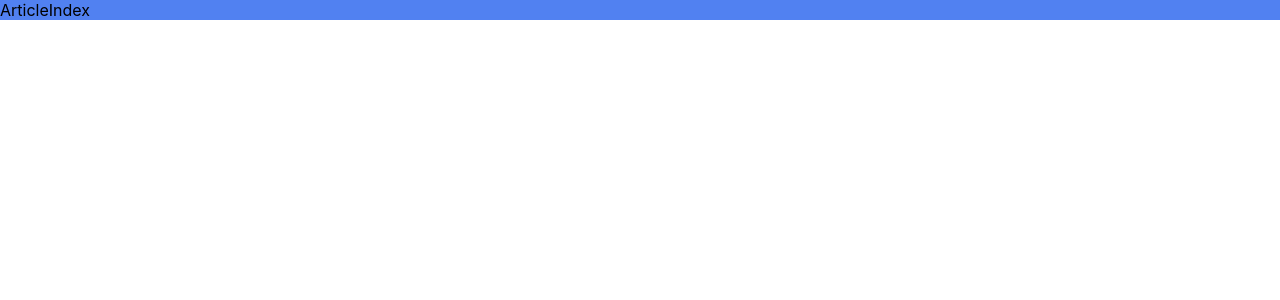
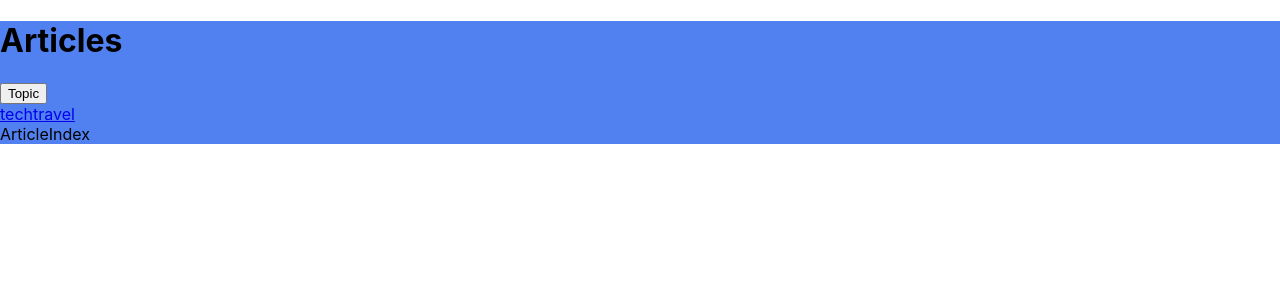
Before and after one commit to LukaszKolodziejski/XXXL_Global-News-1, a React (Create React App) app: page / in a window 1280 px wide. Shown: the top 300 px of the page. Built offline with nearby package versions, Linux system fonts and the light colour scheme.

Commit message:
simple structure Filters

```diff
--- /dev/null
+++ b/src/components/Navigation/Filters/Filters.js
@@ -0,0 +1,35 @@
+import React, { Component } from "react";
+
+class Filters extends Component {
+  state = {
+    dropdown: [
+      {
+        name: "Topic",
+        kindOf: ["tech", "travel", "politics", "sports"],
+      },
+      {
+        name: "Sort By",
+        kindOf: ["popularity", "publishedAt"],
+      },
+      {
+        name: "Dates",
+        kindOf: ["this month", "this week", "today"],
+      },
+    ],
+  };
+  render() {
+    const { dropdown } = this.state;
+
+    return (
+      <div class="dropdown">
+        <button class="dropbtn">{dropdown[0].name}</button>
+        <div class="dropdown-content">
+          <a href="#">{dropdown[0].kindOf[0]}</a>
+          <a href="#">{dropdown[0].kindOf[1]}</a>
+        </div>
+      </div>
+    );
+  }
+}
+
+export default Filters;
--- a/src/containers/ArticlesIndex/ArticlesIndex.js
+++ b/src/containers/ArticlesIndex/ArticlesIndex.js
@@ -1,9 +1,16 @@
-import React, { Component } from "react";
+import React, { Component, Fragment } from "react";
 
+import Filters from "../../components/Navigation/Filters/Filters";
 class ArticleIndex extends Component {
   state = {};
   render() {
-    return <div>ArticleIndex</div>;
+    return (
+      <Fragment>
+        <h1>Articles</h1>
+        <Filters />
+        <div>ArticleIndex</div>
+      </Fragment>
+    );
   }
 }
 
```
